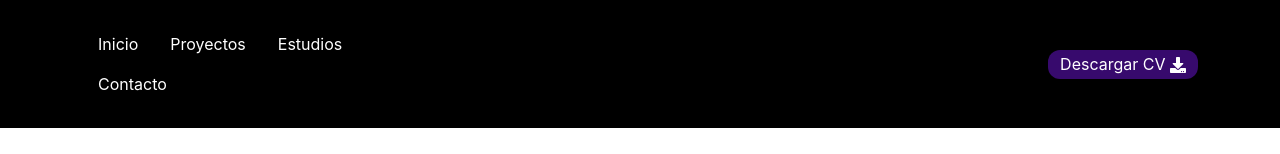
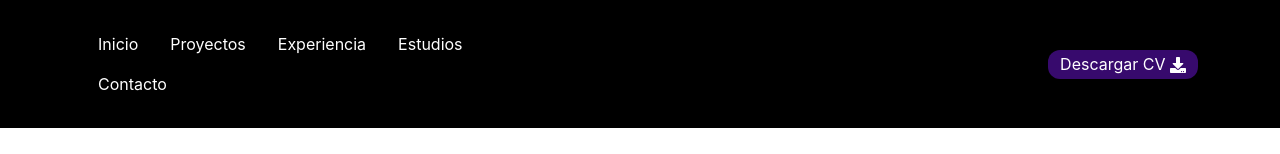
Before and after one commit to kevinfigueredo2000/Mi-Portfolio, a React (Create React App) app: page /proyectos in a window 1280 px wide. Shown: the top 154 px of the page. Built offline with nearby package versions, Linux system fonts and the light colour scheme.

Commit message:
cambios Navbar

```diff
--- a/src/components/EstudiosExperiencia/SobreMiEstudios.css
+++ b/src/components/EstudiosExperiencia/SobreMiEstudios.css
@@ -59,10 +59,11 @@
         bottom: 7%;
         right: 17px;
         float: right;
+        position: initial;
     }
 
     #EstudiosExperiencia .card {
         border-radius: 20px;
-        height: 28vh;
+        height: auto;
     }
 }
--- a/src/components/Index/Index.tsx
+++ b/src/components/Index/Index.tsx
@@ -34,7 +34,7 @@ export const Index = () => (
         <hr />
         <ProyectosIndex />
         <hr />
-        <Container id="Experiencia laboral">
+        <Container id="Experiencia-laboral">
             <Row className="ml-4 m-auto my-4">
                 <div className="col-sm-1 col-4 mb-2">
                     <FaGraduationCap className="fa-graduation-cap" />
--- a/src/components/NavBar/NavBar.css
+++ b/src/components/NavBar/NavBar.css
@@ -88,6 +88,9 @@
     #cvv {
         width: 90%;
     }
+    .nav-ul{
+        padding-left: 16px !important;
+    }
 
     #nav {
         position: sticky;
@@ -101,7 +104,7 @@
     }
 
     .abrir-Nav {
-        top: -200px !important;
+        top: -300px !important;
     }
 }
 
--- a/src/components/NavBar/NavBar.tsx
+++ b/src/components/NavBar/NavBar.tsx
@@ -1,5 +1,6 @@
 import "./NavBar.css"
 import { FaBars, FaDownload } from "react-icons/fa";
+import { FiX } from "react-icons/fi"
 import "bootstrap/dist/css/bootstrap.min.css";
 import React, { useRef, useState } from "react";
 import { Container, Navbar } from "react-bootstrap";
@@ -32,16 +33,19 @@ export const NavBar = () => {
     return (
         <div className="bg-black py-3" id="nav" ref={Nav}>
             <Container>
-                <Navbar>
+                <Navbar /* style={AbrirCerrar === "NavShow" && {alignItems:"baseline !important"}} */>
                     <button className="hamburger" id="hamburger" onClick={handleClick}>
-                        <FaBars className="fas fa-bars" />
+                        {AbrirCerrar === "NavHide" ? <FaBars className="fas fa-bars" /> : <FiX className="fas fa-bars" />}
                     </button>
-                    <ul className={AbrirCerrar + " nav nav-ul"} style={{position: "relative"}}>
+                    <ul className={AbrirCerrar + " nav nav-ul"} style={{ position: "relative" }}>
                         <li className="nav-item ">
                             <a href="#Sobre-mi" className="nav-link item" onClick={handleClick}>Inicio</a>
                         </li>
                         <li className="nav-item ">
                             <a href="#Proyectos" className="nav-link item" onClick={handleClick}>Proyectos</a>
+                        </li>
+                        <li className="nav-item ">
+                            <a href="#Experiencia-laboral" className="nav-link item" onClick={handleClick}>Experiencia</a>
                         </li>
                         <li className="nav-item ">
                             <a href="#Estudios" className="nav-link item" onClick={handleClick}>Estudios</a>
@@ -51,7 +55,7 @@ export const NavBar = () => {
                         </li>
                     </ul>
                     <div id="cvv">
-                        <a href="kfcv.pdf" id="cv" download="kfcv.pdf"> Descargar CV <FaDownload/></a>
+                        <a href="kfcv.pdf" id="cv" download="kfcv.pdf"> Descargar CV <FaDownload /></a>
                     </div>
                 </Navbar>
             </Container>
```
